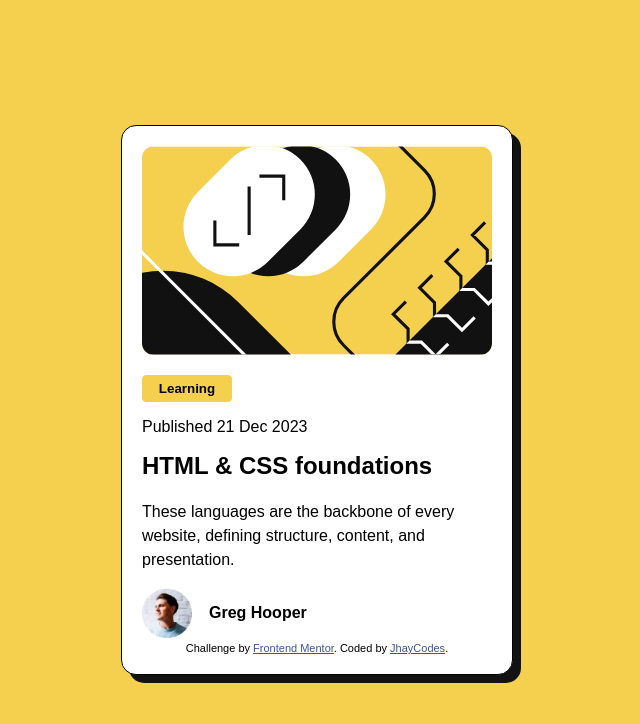
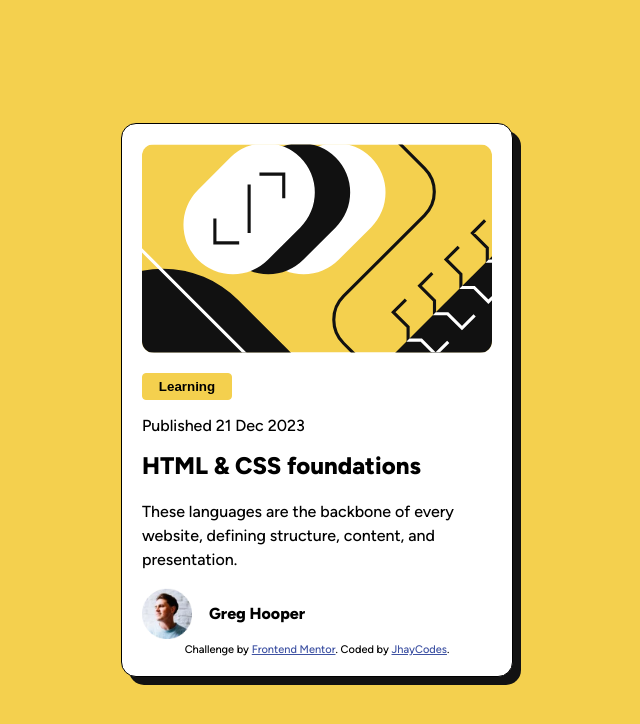
Before and after one commit to JhayCodesDev/Blog-Preview-Card-Main, a plain HTML site: page index.html in a window 1280 px wide. Shown: the whole page, without its empty margins (323-963 px from the left). Drawn offline with Linux system fonts and the light colour scheme; the site is published under a folder, as on GitHub Pages, so addresses that start at the root find nothing.

Commit message:
updated changes

```diff
--- a/assets/css/style.css
+++ b/assets/css/style.css
@@ -1,13 +1,13 @@
 @font-face {
     font-family: 'Figtree';
-    src: url(/assets/fonts/static/Figtree-Medium.ttf) format('truetype');
+    src: url(../fonts/static/Figtree-Medium.ttf) format('truetype');
     font-weight: 500;
     font-style: normal;
 }
 
 @font-face {
     font-family: 'Figtree';
-    src: url(/assets/fonts/static/Figtree-ExtraBold.ttf) format('truetype');
+    src: url(../fonts/static/Figtree-ExtraBold.ttf) format('truetype');
     font-weight: 800;
     font-style: normal;
 }
```
